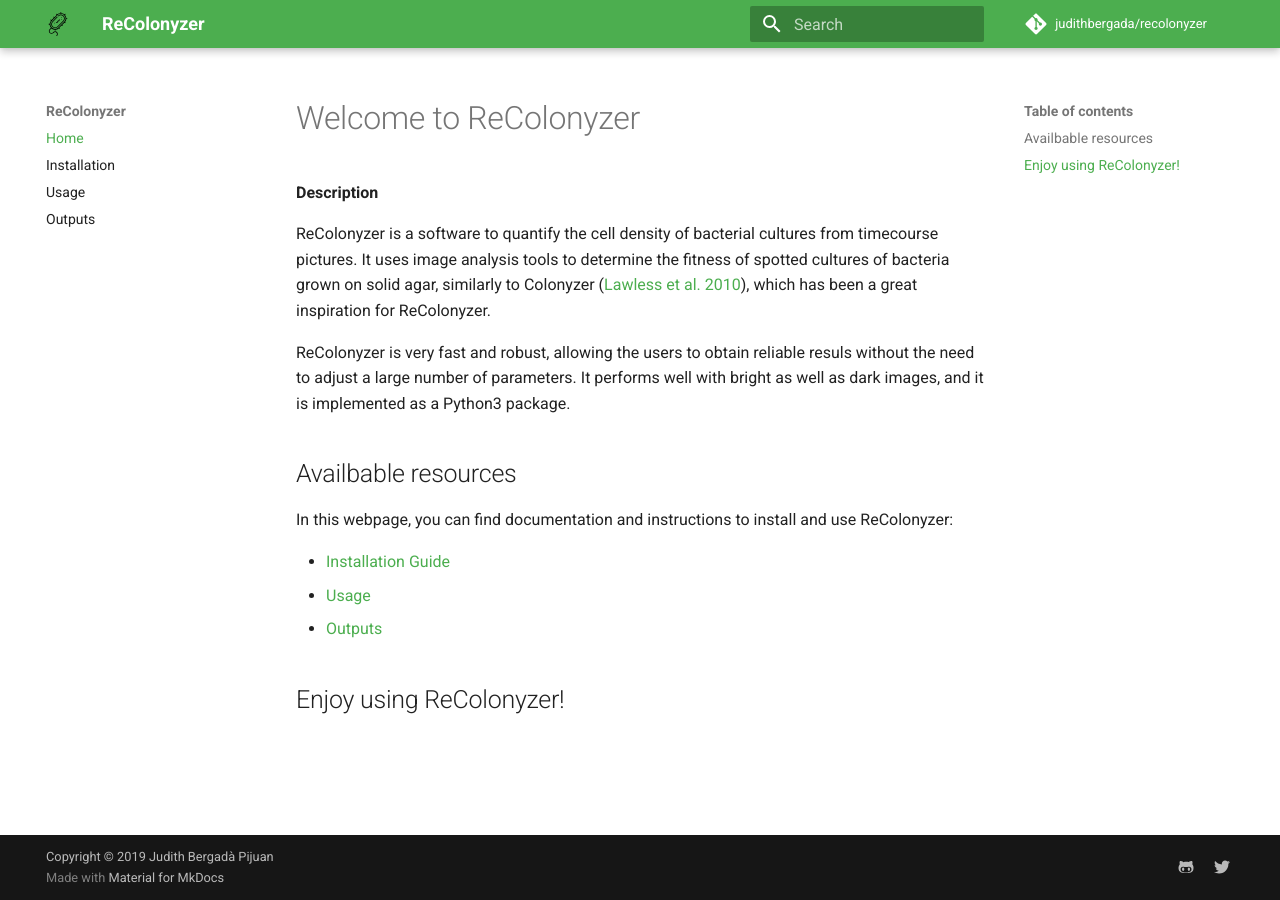
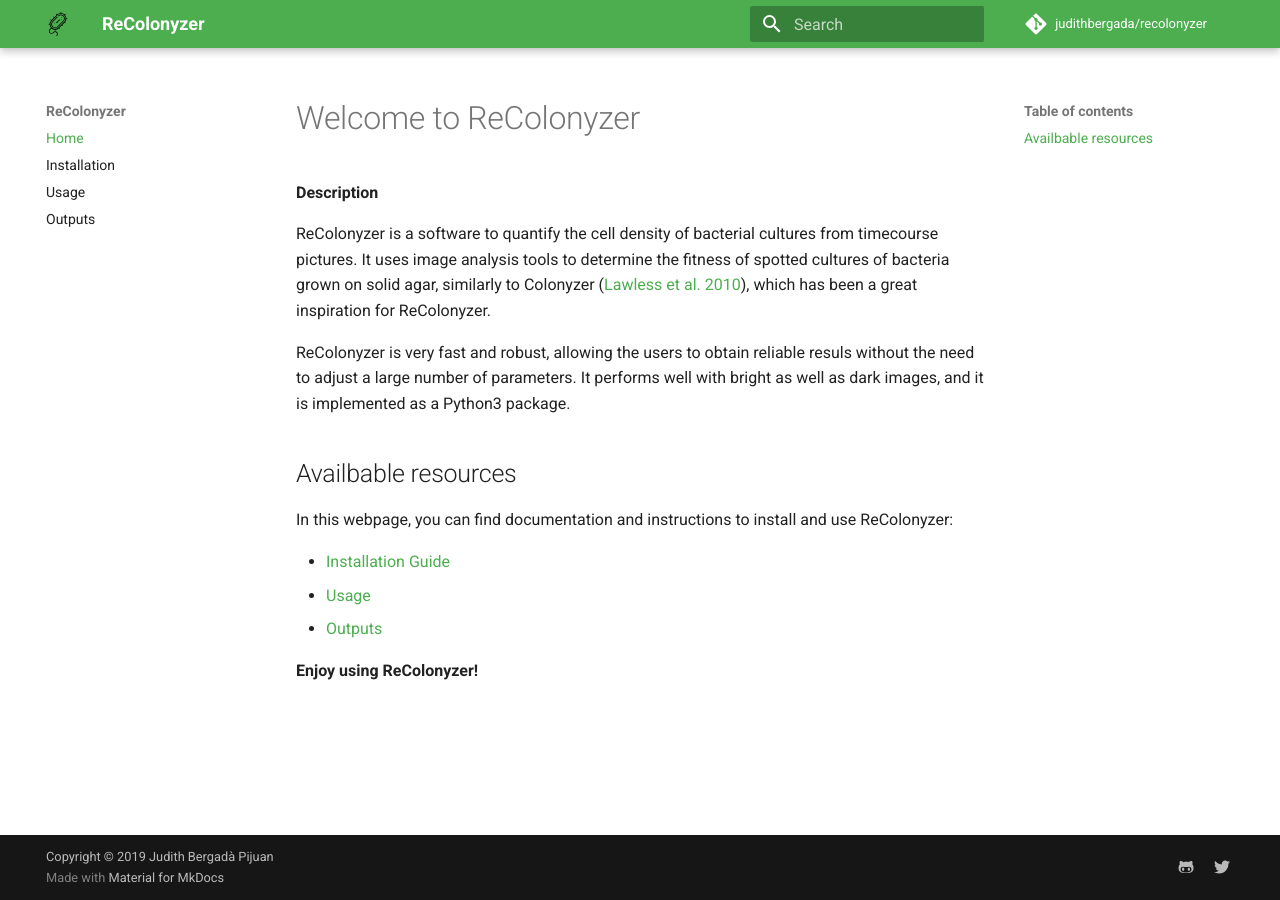
Before and after one commit to judithbergada/bacolonyzer, an MkDocs documentation site: the page built from docs/index.md, in a window 1280 px wide. Built offline with MkDocs 1.6.1 and Material for MkDocs 9.7.7, drawn with Linux system fonts in a browser that asks for light colours; comment, search, counter and statistics services are not loaded.

Commit message:
Minor changes in the documentation.

```diff
--- a/docs/index.md
+++ b/docs/index.md
@@ -22,4 +22,4 @@ use ReColonyzer:
 * [Usage](usage.md)
 * [Outputs](outputs.md)
 
-## Enjoy using ReColonyzer!
+**Enjoy using ReColonyzer!**
--- a/docs/outputs.md
+++ b/docs/outputs.md
@@ -7,7 +7,7 @@ If folders exist in advance, they will not be overwritten. However, if there
 are files inside these folders with the same name as ReColonyzer outputs,
 those files will be overwritten.
 
-**Output_Data**
+## Output_Data
 
 This folder will contain tab delimed text files with the image metrics
 computed by ReColonyzer. Each file will contain information of one image,
@@ -27,7 +27,7 @@ Here, users can find, for each image and each colony area:
 * Filename: full name of the image.
 
 
-**Output_Images**
+## Output_Images
 
 This folder will contain binary images (black/white), which will be named
 exactly the same as the original image files used for the anlysis.
```
Also changed, not shown: other parts of docs/outputs.md (+2 -0 lines), docs/installation.md (+1 -1 lines), docs/usage.md (+1 -1 lines).
